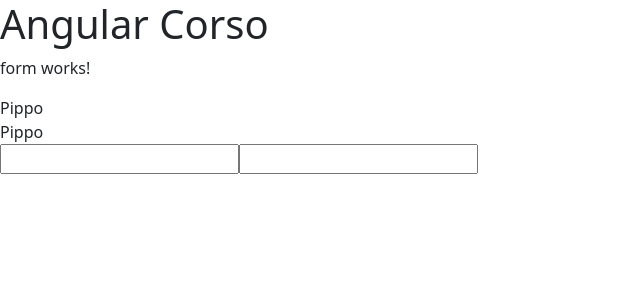
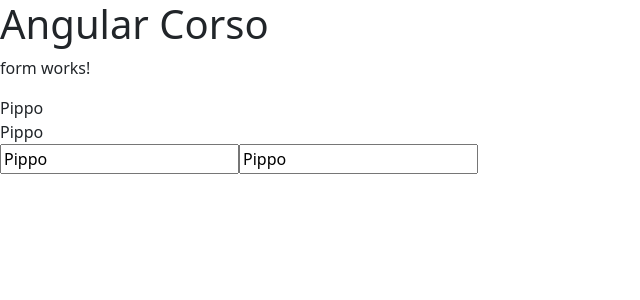
Before and after one commit to ironmanromeo/angular-corso, an Angular app: page / in a window 1280 px wide. Shown: the top 300 px of the page, without its empty margins (0-640 px from the left). Built offline with nearby package versions, Linux system fonts and the light colour scheme.

Commit message:
lezione5-esercizioform

```diff
--- a/src/app/form/form.component.html
+++ b/src/app/form/form.component.html
@@ -3,5 +3,5 @@
 <div>{{ nome }}</div>
 <div [innerText]="nome"></div>
 
-<input type="text" (input)="onInput($event)">
-<input type="text" (input)="onInput($event)">
+<input type="text" [value]="nome" (input)="onInput($event)">
+<input type="text" [value]="nome" (input)="onInput($event)">
```
